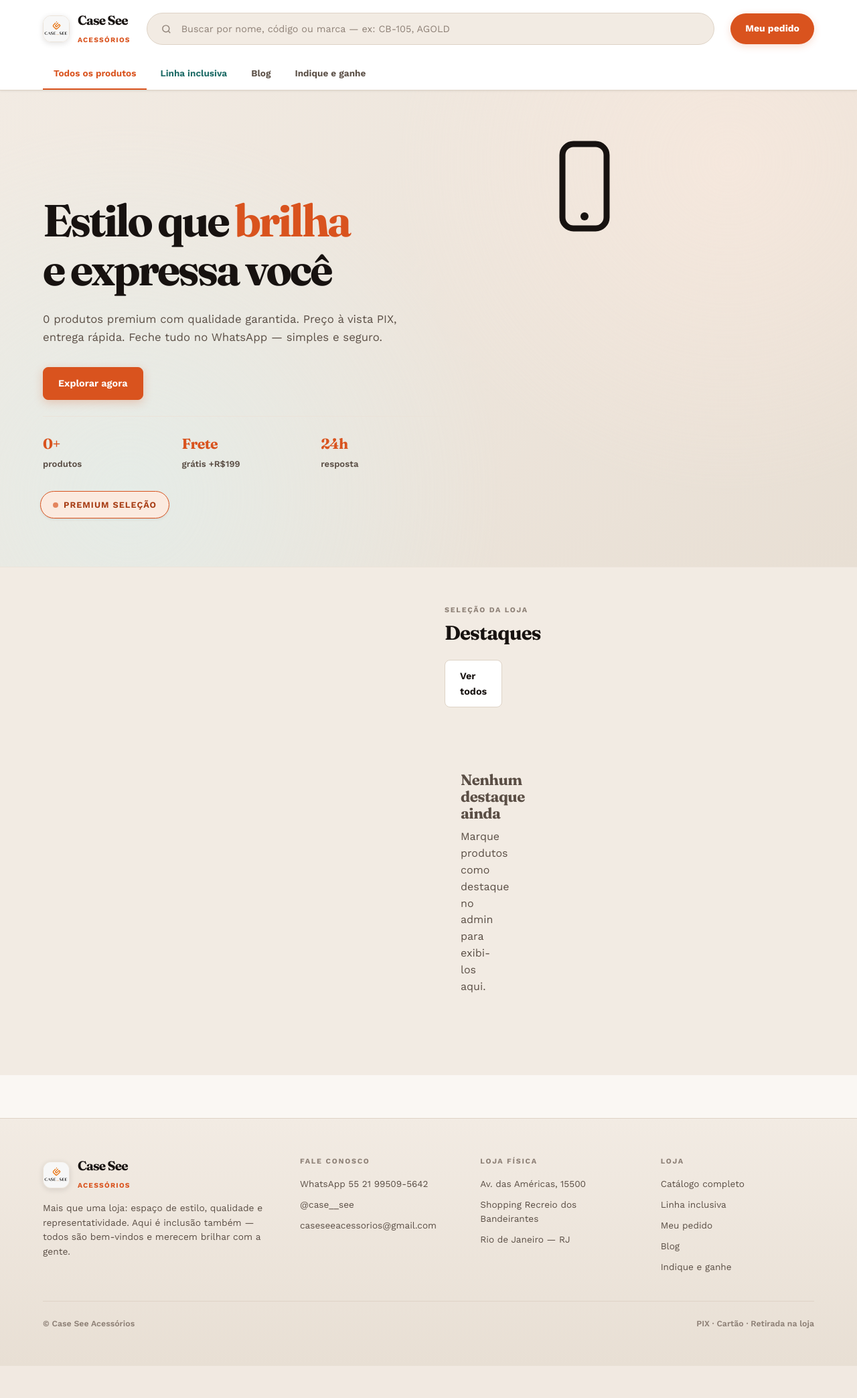
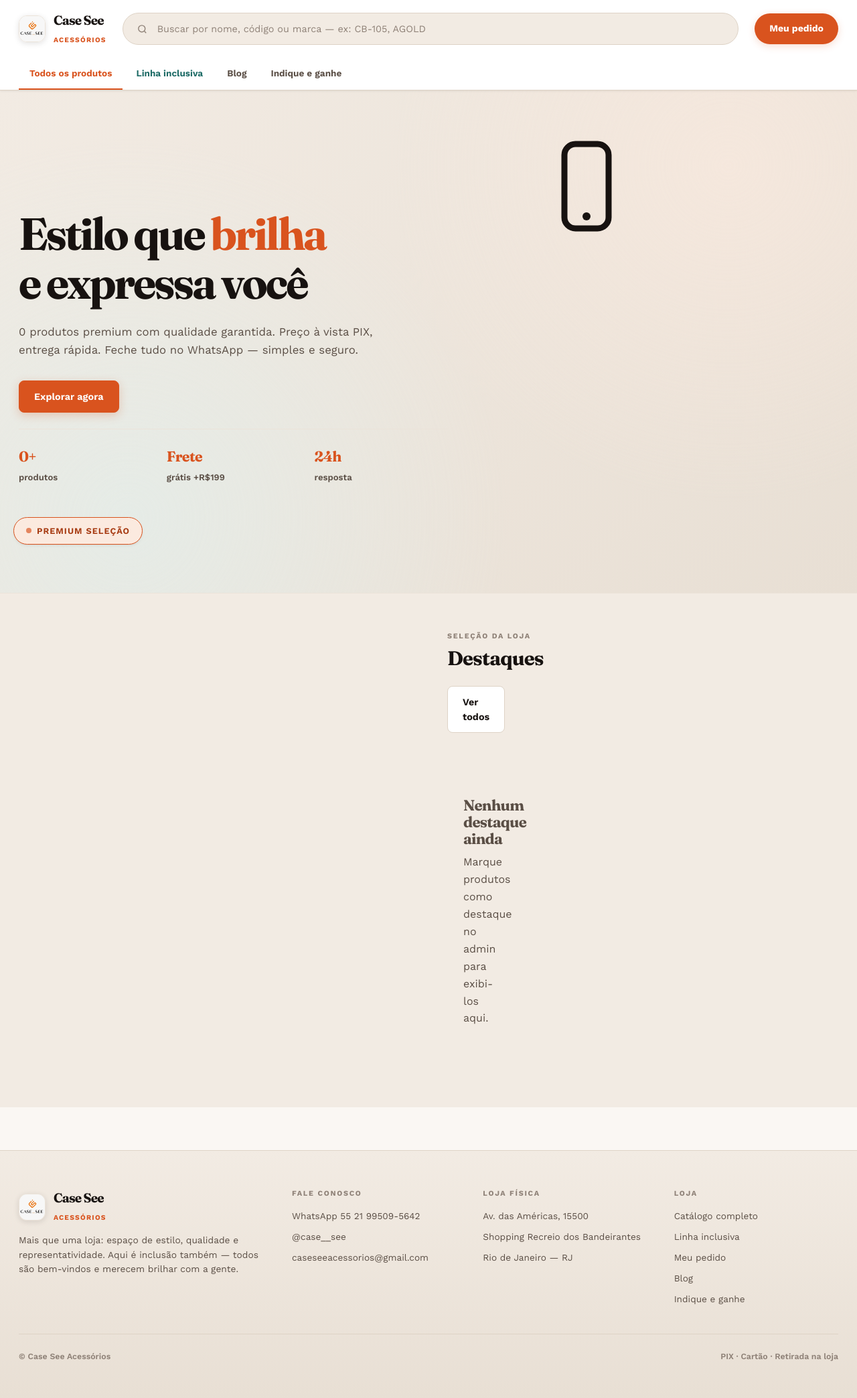
Before and after one commit to yurialexandera1/loja, a Django app: page / in a window 1280 px wide. Shown: the whole page at 67% size. Before the commit the page ends 2039 px from the top, so only its background shows below. Run offline with Django 4.2, Linux system fonts and the light colour scheme; data that the repository does not hold is empty; parts of the project's set-up code (start-up, migrations or seed data) failed here and were passed over.

Commit message:
feat: improve typography hierarchy and spacing for premium feel

```diff
--- a/static/store/css/loja.css
+++ b/static/store/css/loja.css
@@ -106,18 +106,22 @@ h1, h2, h3, h4 {
   margin: 0;
   font-family: var(--display);
   font-weight: 700;
-  letter-spacing: -.025em;
-  line-height: 1.12;
+  letter-spacing: -.035em;
+  line-height: 1.1;
   text-wrap: balance;
 }
 
-p { margin: 0; }
+h1 { font-size: clamp(2rem, 1.2rem + 3vw, 3.5rem); }
+h2 { font-size: clamp(1.6rem, 1rem + 2vw, 2.4rem); }
+h3 { font-size: clamp(1.3rem, .9rem + 1.5vw, 1.9rem); }
+
+p { margin: 0; line-height: 1.62; }
 a { color: inherit; text-decoration: none; }
 img { max-width: 100%; display: block; }
 button { font: inherit; cursor: pointer; }
 :focus-visible { outline: 2px solid var(--accent); outline-offset: 3px; border-radius: 4px; }
 
-.wrap { max-width: 1200px; margin: 0 auto; padding: 0 24px; width: 100%; }
+.wrap { max-width: 1280px; margin: 0 auto; padding: 0 28px; width: 100%; }
 .scroll-x { overflow-x: auto; }
 .eyebrow { font-size: .68rem; text-transform: uppercase; letter-spacing: .16em; font-weight: 700; color: var(--ink-3); }
 .num { font-variant-numeric: tabular-nums; }
```
